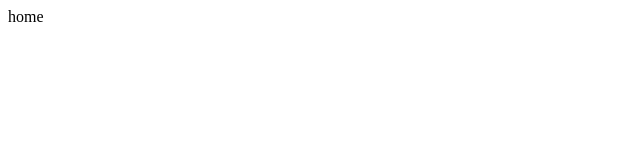
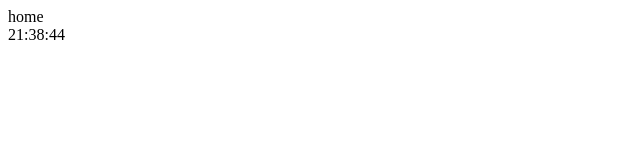
Before and after one commit to officialCorndog/home, a plain HTML site: page index.html in a window 1280 px wide. Shown: the full height of the page, 0-640 px from the left. Drawn offline with Linux system fonts and the light colour scheme.

Commit message:
Update index.html

```diff
--- a/index.html
+++ b/index.html
@@ -1,5 +1,35 @@
 <html>
+<head>
+	<script>
+function startTime() {
+  var today = new Date();
+  var h = today.getHours();
+  var m = today.getMinutes();
+  var s = today.getSeconds();
+  m = checkTime(m);
+  s = checkTime(s);
+  document.getElementById('txt').innerHTML =
+  h + ":" + m + ":" + s;
+  var t = setTimeout(startTime, 500);
+}
+function checkTime(i) {
+  if (i < 10) {i = "0" + i};  // add zero in front of numbers < 10
+  return i;
+}
+</script>
+</head>
+
+
+
 <body>
 home
+
+
+
+<body onload="startTime()">
+
+<div id="txt"></div>
+
+
 </body>
 </html>
```
